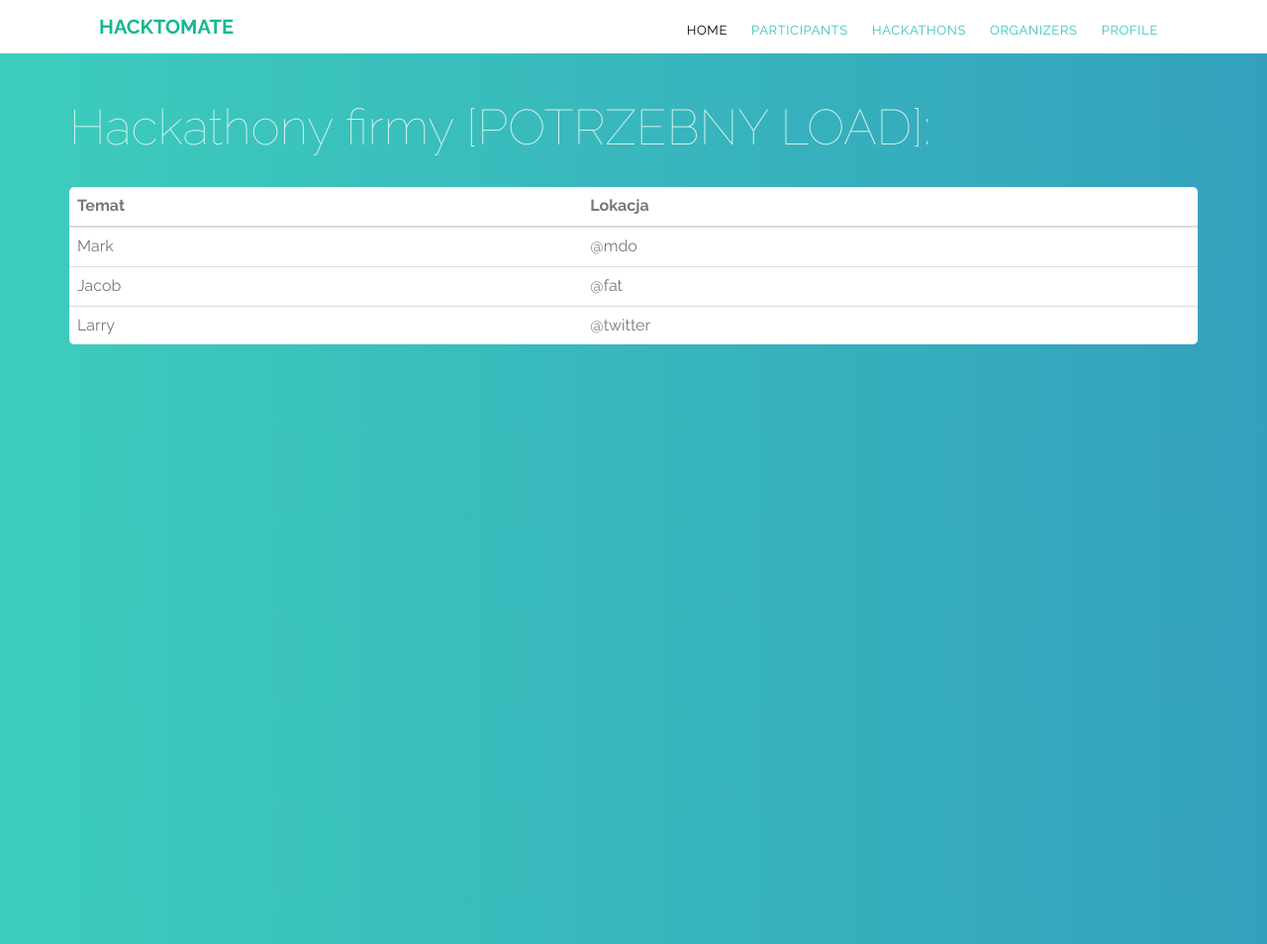
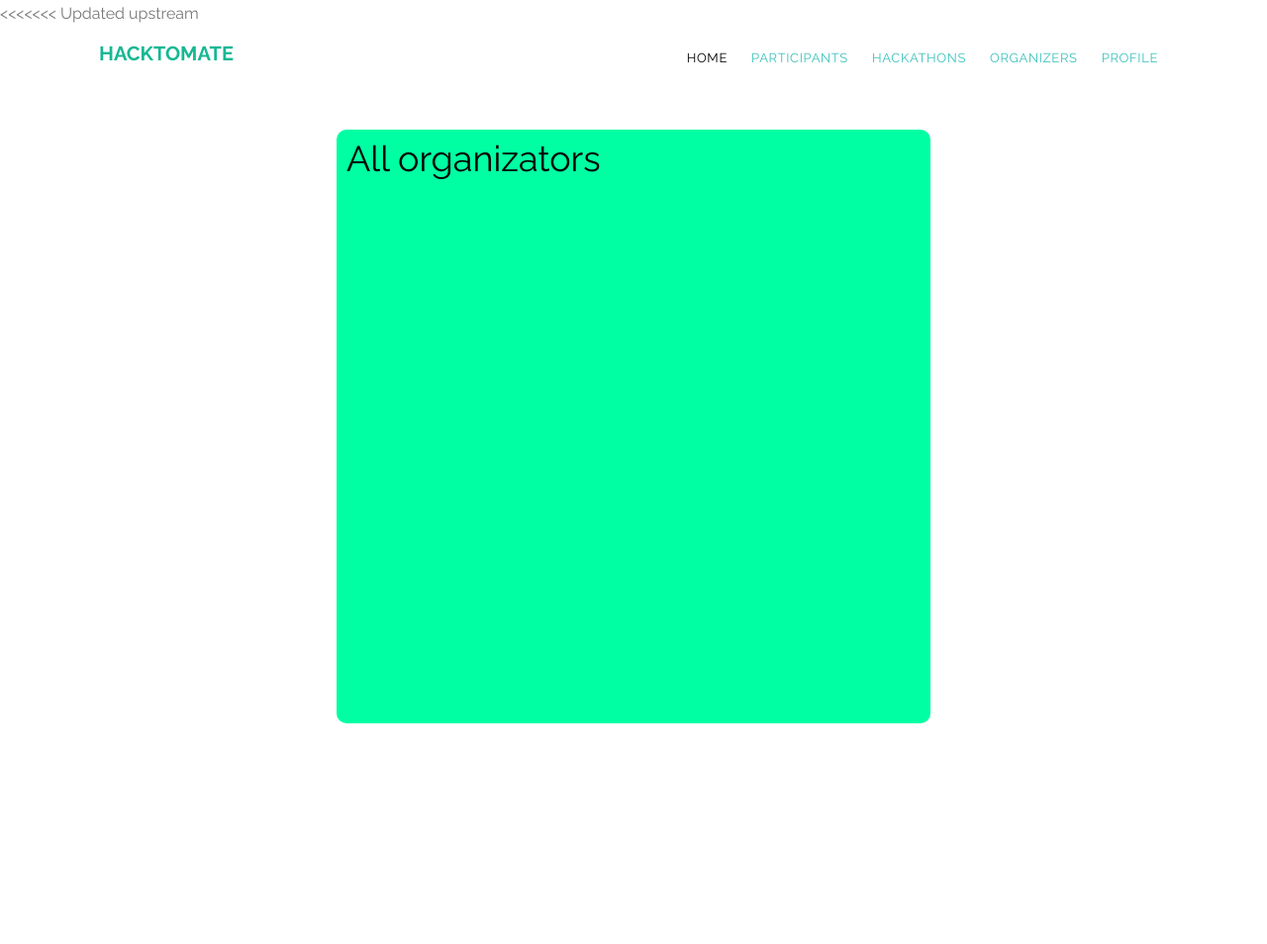
Before and after one commit to pawel-talar/AtoHack, a Django app: template hacktomate/organizer/templates/organizer/index.html in a window 1280 px wide. Shown: the whole page at 99% size. After the commit the page ends 731 px from the top, so only its background shows below. Run offline with Django 3.2, Linux system fonts and the light colour scheme; the template is opened without the code that fills it, so the values that code supplies are empty; some libraries are stand-ins or nearby versions; some web fonts are replaced.

Commit message:
Add organiser template

```diff
--- a/hacktomate/organizer/templates/organizer/index.html
+++ b/hacktomate/organizer/templates/organizer/index.html
@@ -1,36 +1,14 @@
-{% extends "hackathons/base.html" %}
+{% extends 'hackathons/index.html' %}
 
 {% block content %}
 
-
-<div id="gtco-header" class="gtco-cover">
-  <div class="container" style="margin-top: 45px">
-    <table class="table hackathons-table">
-      <h1>Hackathony firmy [POTRZEBNY LOAD]{{company}}:</h1>
-      <thead class="thead-dark">
-        <tr>
-          <th scope="col">Temat</th>
-          <th scope="col">Lokacja</th>
-        </tr>
-      </thead>
-      <tbody>
-        <tr>
-          <td>Mark</td>
-          <td>@mdo</td>
-        </tr>
-        <tr>
-          <td>Jacob</td>
-          <td>@fat</td>
-        </tr>
-        <tr>
-          <td>Larry</td>
-          <td>@twitter</td>
-        </tr>
-      </tbody>
-    </table>
-  </div>
+<div class="container" style="margin-top: 50px; width: 600px; height: 600px; background-color: #00ffa3; padding: 10px; border-radius: 10px">
+<h1>All organizators</h1>
+    <ul>
+        {% for org in orgs %}
+        <li>{{ org.name }} {{org.text}}</li>
+        {% endfor %}
+    </ul>
 </div>
 
-
-
-{% endblock content %}
+{% endblock %}
```
Also changed, not shown: hacktomate/organizer/views.py (+9 -1 lines).
